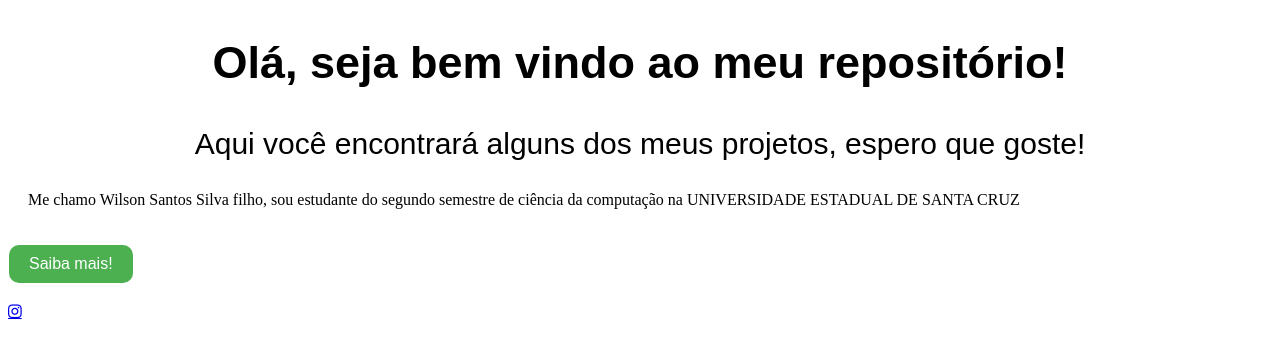
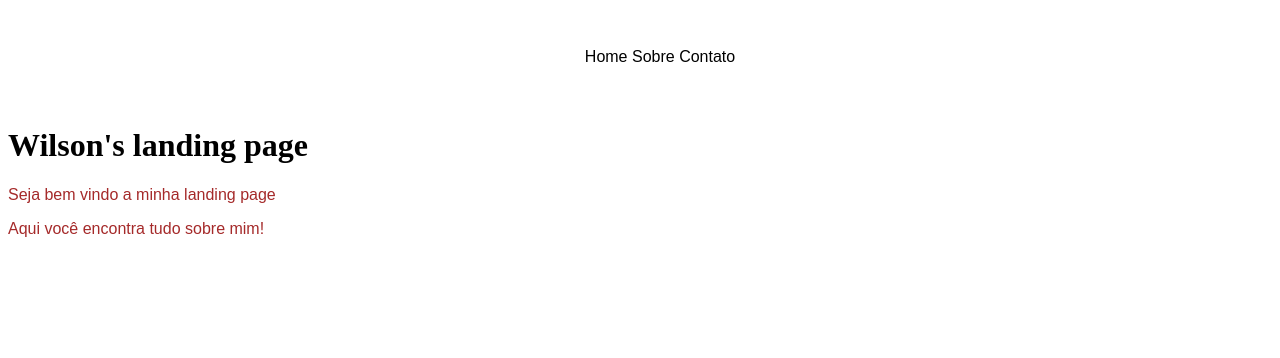
Before and after one commit to Wssfilho/ExercicioLP2, a plain HTML site: page Projeto/Meu primeiro site/Site Html/index.html in a window 1280 px wide. Drawn offline with Linux system fonts and the light colour scheme.

Commit message:
modified:   Projeto/Meu primeiro site/Site Html/index.html modified:   Projeto/Meu primeiro site/Site Html/styles.css

```diff
--- a/Projeto/Meu primeiro site/Site Html/index.html
+++ b/Projeto/Meu primeiro site/Site Html/index.html
@@ -3,43 +3,28 @@
 
 <head>
     <meta charset="UTF-8">
-    <meta http-equiv="X-UA-Compatible" content="IE=edge">
     <meta name="viewport" content="width=device-width, initial-scale=1.0">
-    <title>Wilson's repository</title>
+    <title>Wilson's landing page</title>
     <link rel="stylesheet" href="styles.css">
-    <!-- Add icon library -->
-    <link rel="stylesheet" href="https://cdnjs.cloudflare.com/ajax/libs/font-awesome/4.7.0/css/font-awesome.min.css">
 </head>
 
 <body>
+    <header>
+        <nav class="menus">
+            <ul>
+                <a>Home</a>
+                <a>Sobre</a>
+                <a>Contato</a>
+            </ul>
+        </nav>
+    </header>
     <main>
-        <section>
-            <div class="titulo">
-                <h1>
-                    Olá, seja bem vindo ao meu repositório!
-                </h1>
-                <p>
-                    Aqui você encontrará alguns dos meus projetos, espero que goste!
-                </p>
-            </div>
-        </section>
-        <div class="info2">
-            <p class="infos">
-                Me chamo Wilson Santos Silva filho, sou estudante do segundo semestre de ciência da computação na
-                UNIVERSIDADE ESTADUAL DE SANTA CRUZ
-            </p>
-            <button class="but">
-                <a>
-                    Saiba mais!
-                </a>
-            </button>
+        <h1 class="cab2">Wilson's landing page</h1>
+        <div class="cab">
+            <p>Seja bem vindo a minha landing page</p>
+            <p>Aqui você encontra tudo sobre mim!</p>
         </div>
     </main>
-    <footer>
-        <div class="info">
-            <!-- Add font awesome icons -->
-            <a href="#" class="fa fa-instagram"></a>
-    </footer>
 </body>
 
 </html>
--- a/Projeto/Meu primeiro site/Site Html/styles.css
+++ b/Projeto/Meu primeiro site/Site Html/styles.css
@@ -1,42 +1,17 @@
-.logo-circul{
-    background: black;
-    border-radius: 87%;
-    padding-bottom: 21%;
-    display: inline-block;
+.menus
+{
+    font-family: Arial, Helvetica, sans-serif;
+    font-size: 16px;
+    display: flex;
+    gap: 32px;
+    flex-direction: row;
+    justify-content: space-around;
+    align-items: center;
+    padding: 24px;
 }
-.infos{
-    display: flex;
-    margin-left: 20px;
-    margin-top: 20px;
-}
-.titulo{
-    color: black;
-    font-size: 30px;
+.cab
+{
     font-family: Arial, Helvetica, sans-serif;
-    text-align: center;
-    margin-top: 20px;
-    margin-bottom: 20px;
-}
-.but{
-    background-color: #4CAF50;
-    border: none;
-    color: white;
-    padding: 10px 20px;
-    text-align: center;
-    text-decoration: none;
-    font-size: 16px;
-    margin-left: 1px;
-    margin-top: 20px;
-    margin-bottom: 20px;
-    cursor: pointer;
-    border-radius: 10px;
-}
-.but:hover{
-    background-color: #8fd693;
-}
-.fa
-{
-    margin-right: 10px;
-
+    color: brown;
 
 }
```
